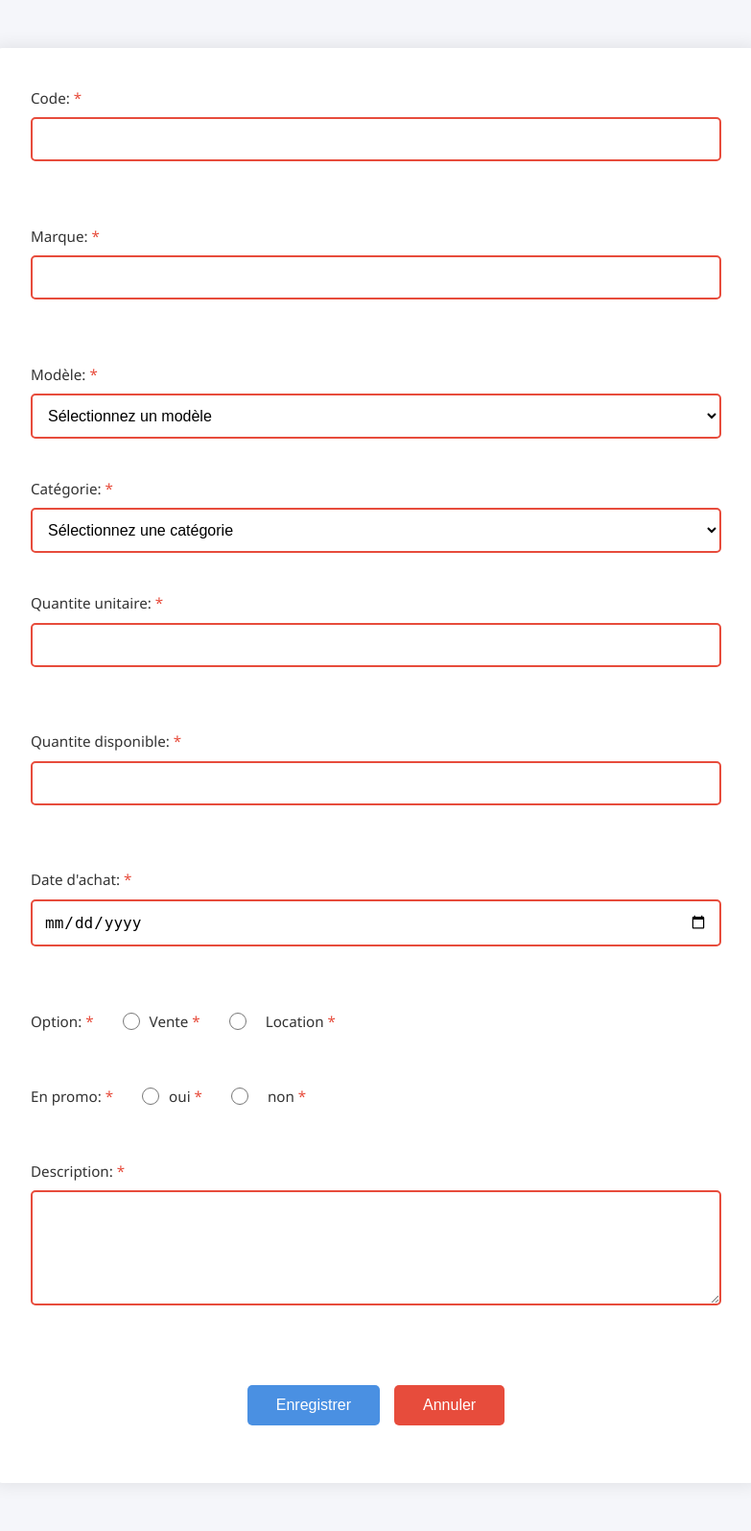
After one commit to AbdouazizDEV/cours-de-Mr-Bame1, a PHP site: page /TP1/FormulairVoir.php in a window 1280 px wide. The commit adds this page. Shown: the whole page at 96% size, without its empty margins (248-1031 px from the left). Run offline with PHP 8.4, Linux system fonts and the light colour scheme.

Commit message:
structration deu code

```diff
--- a/fonctionsExercice3.php
+++ b/Fonctions/fonctionsExercice3.php
@@ -18,9 +18,9 @@ function createSquare($size, $hollow = false) {
     $output .= '<h3>' . ($hollow ? 'Carré creux' : 'Carré plein') . ' ' . $size . 'x' . $size . '</h3>';
     $output .= '<pre>';
 
-    for ($i = 0; $i < $size; $i++) {
-        $output .= createLine($size, $hollow, $i) . "\n";
-    }
+        for ($i = 0; $i < $size; $i++) {
+            $output .= createLine($size, $hollow, $i) . "\n";
+        }
 
     $output .= '</pre></div>';
     return $output;
--- /dev/null
+++ b/TP1/FormulairVoir.php
@@ -0,0 +1,101 @@
+<!-- on va faire ici un formulaire pour enregitrer les voiture on aura les champ code,marque,modele,categorie,quantite unitaire, quantite disponible,date d'achat, option (vente ou location ) -->
+<!DOCTYPE html>
+<html lang="en">
+<head>
+    <meta charset="UTF-8">
+    <meta http-equiv="X-UA-Compatible" content="IE=edge">
+    <meta name="viewport" content="width=device-width, initial-scale=1.0">
+    <title>Document</title>
+    <link rel="stylesheet" href="style.css">
+</head>
+<body>
+    <form action="recupFormulair.php" method="post">
+        <div class="code">
+            <label for="code">Code:</label>
+            <input type="text" id="code" name="code" required><br><br>
+        </div>
+        <div class="marque">
+            <label for="marque">Marque:</label>
+            <input type="text" id="marque" name="marque" required><br><br>
+        </div>
+        <div class="modele">
+            <label for="modele">Modèle:</label>
+            <select id="modele" name="modele" required>
+                <option value="">Sélectionnez un modèle</option>
+                <optgroup label="Toyota">
+                    <option value="corolla">Corolla</option>
+                    <option value="camry">Camry</option>
+                    <option value="rav4">RAV4</option>
+                    <option value="land-cruiser">Land Cruiser</option>
+                </optgroup>
+                <optgroup label="Honda">
+                    <option value="civic">Civic</option>
+                    <option value="accord">Accord</option>
+                    <option value="cr-v">CR-V</option>
+                </optgroup>
+                <optgroup label="Mercedes">
+                    <option value="classe-a">Classe A</option>
+                    <option value="classe-c">Classe C</option>
+                    <option value="classe-e">Classe E</option>
+                    <option value="gla">GLA</option>
+                </optgroup>
+                <optgroup label="BMW">
+                    <option value="serie-3">Série 3</option>
+                    <option value="serie-5">Série 5</option>
+                    <option value="x3">X3</option>
+                    <option value="x5">X5</option>
+                </optgroup>
+            </select>
+        </div>
+
+        <div class="categorie">
+            <label for="categorie">Catégorie:</label>
+            <select id="categorie" name="categorie" required>
+                <option value="">Sélectionnez une catégorie</option>
+                <option value="berline">Berline</option>
+                <option value="suv">SUV</option>
+                <option value="4x4">4x4</option>
+                <option value="citadine">Citadine</option>
+                <option value="break">Break</option>
+                <option value="coupe">Coupé</option>
+                <option value="cabriolet">Cabriolet</option>
+            </select>
+        </div>
+        <div class="quantite_unitaire">
+            <label for="quantite_unitaire">Quantite unitaire:</label>
+            <input type="number" id="quantite_unitaire" name="quantite_unitaire" required><br><br>
+        </div>
+        <div class="quantite_disponible">
+            <label for="quantite_disponible">Quantite disponible:</label>
+            <input type="number" id="quantite_disponible" name="quantite_disponible" required><br><br>
+        </div>
+        <div class="date_achat">
+            <label for="date_achat">Date d'achat:</label>
+            <input type="date" id="date_achat" name="date_achat" required><br><br>
+        </div>
+        <div class="option">
+            <label for="option">Option:</label>
+            <input type="radio" id="option" name="option" required>
+            <label for="vente">Vente</label>
+            <input type="radio" id="option" name="option" required><br>
+            <label for="location">Location</label>
+        </div>
+        <div class="promo">
+        <label for="option">En promo:</label>
+            <input type="radio" id="option" name="option_promo" required>
+            <label for="OUI">oui</label>
+            <input type="radio" id="option" name="option_promo" required><br><br>
+            <label for="NON">non</label>
+        </div>
+        <!-- ajoutez un chemps de description  -->
+         <div class="description">
+            <label for="description">Description:</label>
+            <textarea id="description" name="description" required></textarea><br><br>
+        </div>
+        <div>
+            <input type="submit" value="Enregistrer">
+            <input type="reset" value="Annuler">
+        </div>
+    </form>
+</body>
+</html>
--- /dev/null
+++ b/TP1/style.css
@@ -0,0 +1,223 @@
+/* Reset et style de base */
+* {
+    margin: 0;
+    padding: 0;
+    box-sizing: border-box;
+}
+
+body {
+    background-color: #f5f6fa;
+    font-family: 'Segoe UI', Tahoma, Geneva, Verdana, sans-serif;
+    line-height: 1.6;
+    padding: 20px;
+}
+
+/* Style du formulaire */
+form {
+    max-width: 800px;
+    margin: 30px auto;
+    padding: 30px;
+    background: #ffffff;
+    box-shadow: 0 0 20px rgba(0, 0, 0, 0.1);
+    border-radius: 10px;
+}
+
+/* Style des conteneurs de champs */
+form > div {
+    margin-bottom: 20px;
+    padding: 10px;
+    border-radius: 5px;
+    transition: all 0.3s ease;
+}
+
+form > div:hover {
+    background-color: #f8f9fa;
+}
+
+/* Style des labels */
+label {
+    display: block;
+    margin-bottom: 8px;
+    color: #333;
+    font-weight: 500;
+    font-size: 0.95rem;
+}
+
+/* Style des champs input standards */
+input[type="text"],
+input[type="number"],
+input[type="date"],
+textarea {
+    width: 100%;
+    padding: 12px;
+    border: 2px solid #e1e1e1;
+    border-radius: 5px;
+    font-size: 1rem;
+    transition: all 0.3s ease;
+    background-color: #fff;
+}
+
+/* Style spécifique pour les select et optgroup */
+select {
+    width: 100%;
+    padding: 12px;
+    border: 2px solid #e1e1e1;
+    border-radius: 5px;
+    font-size: 1rem;
+    background-color: #fff;
+    cursor: pointer;
+    transition: all 0.3s ease;
+}
+
+optgroup {
+    font-weight: bold;
+    font-size: 1.1em;
+    background-color: #f8f9fa;
+    padding: 10px;
+}
+
+optgroup option {
+    font-weight: normal;
+    padding: 8px 10px;
+    background-color: #fff;
+    margin-left: 15px;
+}
+
+/* Style des champs textarea */
+textarea {
+    min-height: 120px;
+    resize: vertical;
+}
+
+/* Style des groupes radio */
+.option, .promo {
+    display: flex;
+    flex-wrap: wrap;
+    gap: 10px;
+    align-items: center;
+}
+
+.option label, .promo label {
+    display: inline;
+    margin: 0;
+    margin-right: 20px;
+}
+
+input[type="radio"] {
+    margin: 0;
+    width: 18px;
+    height: 18px;
+    cursor: pointer;
+    accent-color: #4a90e2;
+}
+
+/* Style des boutons */
+div:last-child {
+    display: flex;
+    gap: 15px;
+    justify-content: center;
+    margin-top: 30px;
+}
+
+input[type="submit"],
+input[type="reset"] {
+    padding: 12px 30px;
+    border: none;
+    border-radius: 5px;
+    font-size: 1rem;
+    font-weight: 500;
+    cursor: pointer;
+    transition: all 0.3s ease;
+}
+
+input[type="submit"] {
+    background-color: #4a90e2;
+    color: white;
+}
+
+input[type="reset"] {
+    background-color: #e74c3c;
+    color: white;
+}
+
+input[type="submit"]:hover,
+input[type="reset"]:hover {
+    transform: translateY(-2px);
+}
+
+input[type="submit"]:hover {
+    background-color: #357abd;
+}
+
+input[type="reset"]:hover {
+    background-color: #c0392b;
+}
+
+/* États des champs */
+input:focus,
+select:focus,
+textarea:focus {
+    border-color: #4a90e2;
+    outline: none;
+    box-shadow: 0 0 0 3px rgba(74, 144, 226, 0.1);
+}
+
+/* Style des champs invalides et valides */
+input:invalid,
+select:invalid,
+textarea:invalid {
+    border-color: #e74c3c;
+}
+
+/* Media Queries */
+@media (max-width: 768px) {
+    form {
+        margin: 15px;
+        padding: 20px;
+    }
+
+    div:last-child {
+        flex-direction: column;
+    }
+
+    input[type="submit"],
+    input[type="reset"] {
+        width: 100%;
+    }
+
+    .option, .promo {
+        flex-direction: column;
+        align-items: flex-start;
+    }
+}
+
+/* Animations */
+@keyframes fadeIn {
+    from { opacity: 0; transform: translateY(10px); }
+    to { opacity: 1; transform: translateY(0); }
+}
+
+form > div {
+    animation: fadeIn 0.5s ease forwards;
+}
+
+/* Style spécifique pour les select au survol */
+select:hover {
+    border-color: #4a90e2;
+}
+
+/* Style pour les options au survol */
+option:hover {
+    background-color: #f0f0f0;
+}
+
+/* Style pour le placeholder des select */
+select option[value=""] {
+    color: #757575;
+}
+
+/* Style pour les labels des champs requis */
+label::after {
+    content: " *";
+    color: #e74c3c;
+}
```
Also changed, not shown: Alioun.html (deleted, +0 -12 lines), Fromulaire.php (+15 -2 lines), TP1.php (+11 -11 lines), TP1/recupFormulair.php (added, +160 -0 lines), recupForme.php (added, +57 -0 lines), Fonctions/FonctionExercice2.php (renamed from FonctionExercice2.php), Fonctions/fonctionsExercice1.php (renamed from fonctionsExercice1.php), Fonctions/fonctionsExercice4.php (renamed from fonctionsExercice4.php), Style/style.css (renamed from style.css), Style/styleExercice1.css (renamed from styleExercice1.css), Style/styleExercice2.css (renamed from styleExercice2.css), Style/styleExercice3.css (renamed from styleExercice3.css), Style/styleExercice4.css (renamed from styleExercice4.css), Style/styleTP.css (renamed from styleTP.css).
